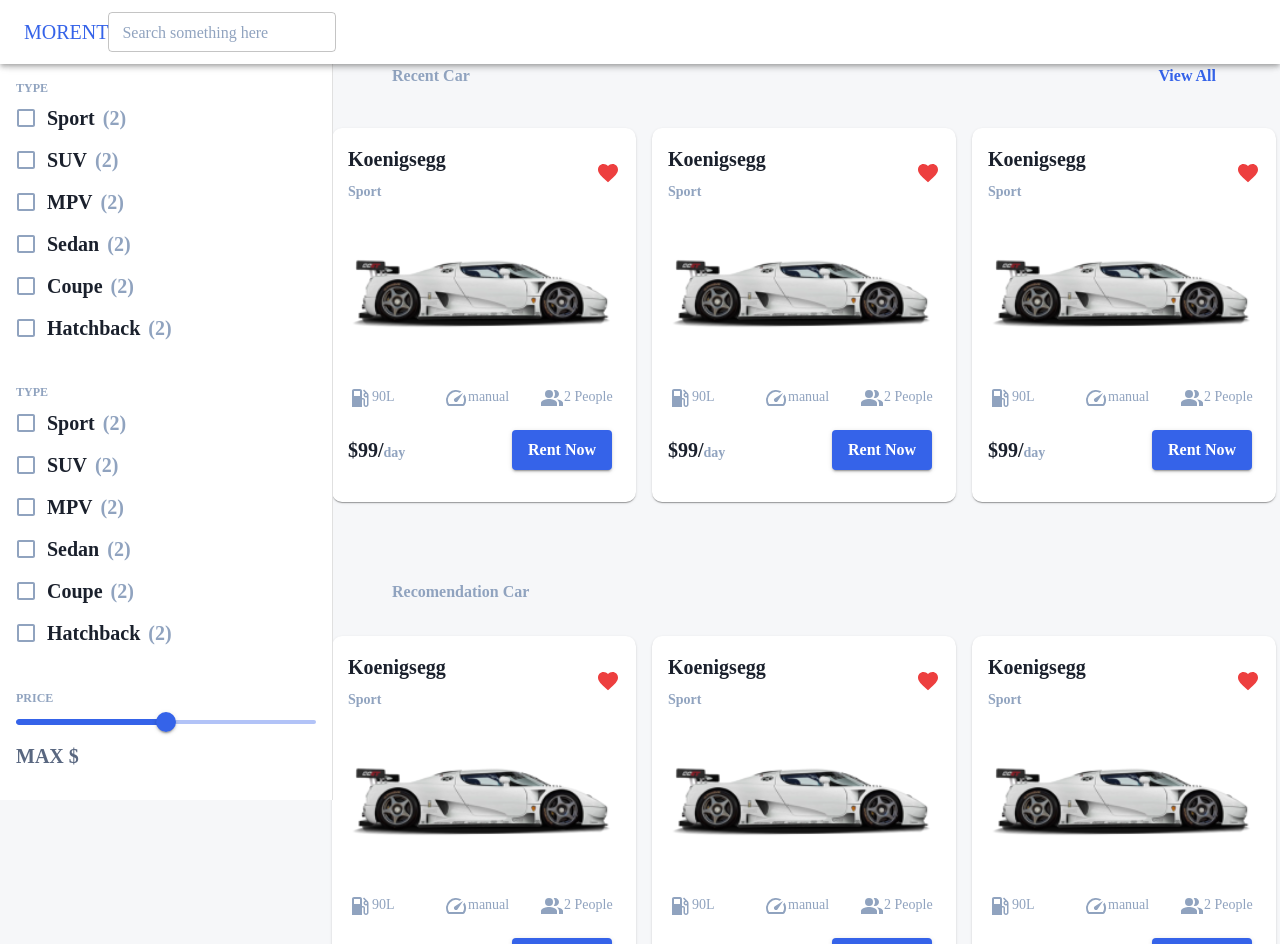
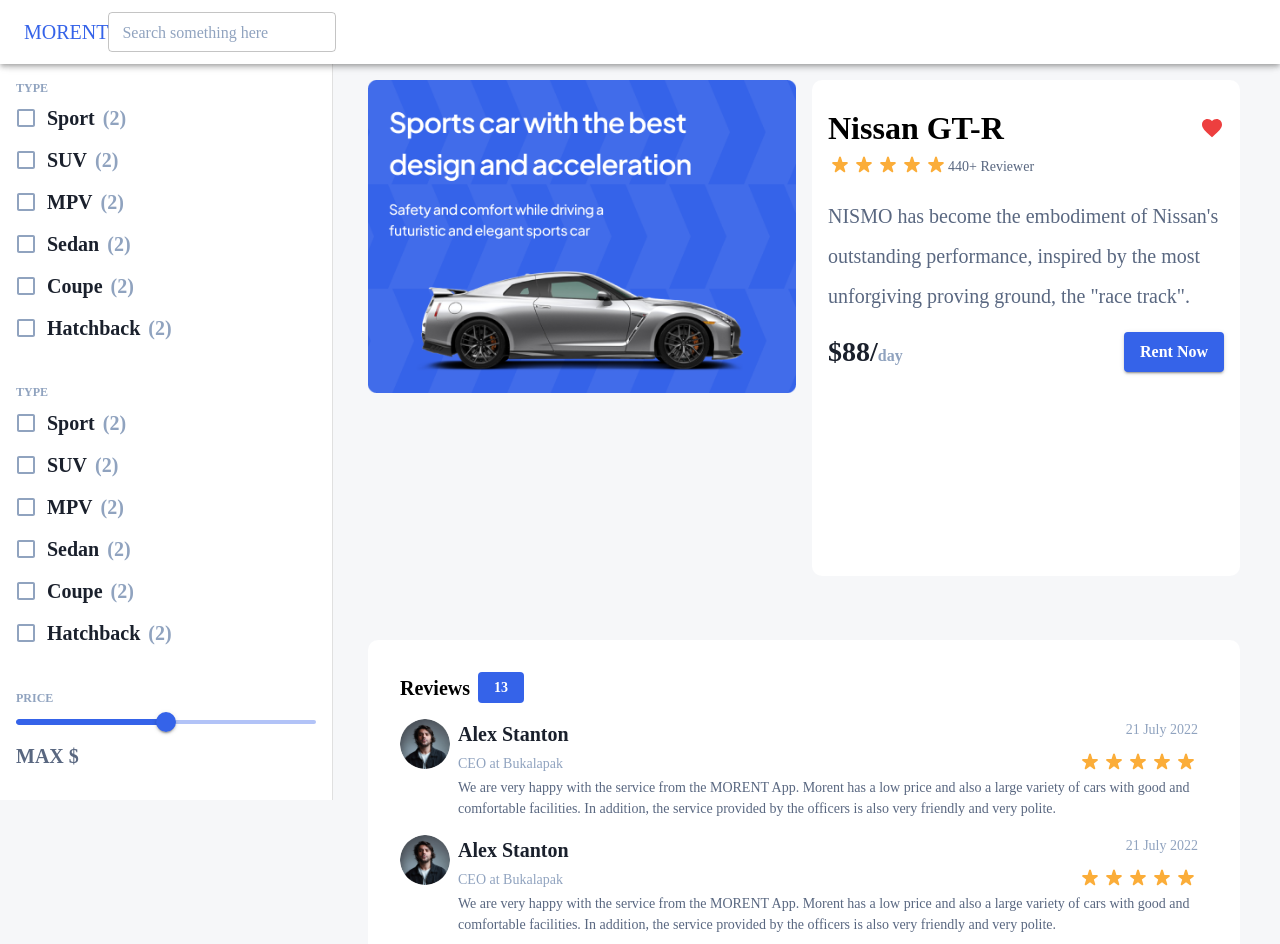
Before and after one commit to Asysyakur/SlicingMoreent, a React (Create React App) app: page /Detail in a window 1280 px wide. Shown: the top 944 px of the page. Built offline with nearby package versions, Linux system fonts and the light colour scheme.

Commit message:
add reviews and detail in detail page

```diff
--- a/src/datamobil.json
+++ b/src/datamobil.json
@@ -1,6 +1,6 @@
 [
   {
-    "image": "/assets/car.png",
+    "image": "assets/car.png",
     "name": "Koenigsegg",
     "category": "Sport",
     "gas": "90",
--- a/src/pages/Detail.js
+++ b/src/pages/Detail.js
@@ -5,16 +5,217 @@
 import { Box, Typography } from "@mui/material";
 import Sidebar from "../components/Sidebar";
 import cars from "../datamobil.json";
+import Profil from "../assets/Profill.png";
+import FavoriteIcon from "@mui/icons-material/Favorite";
+import ExpandMoreRoundedIcon from "@mui/icons-material/ExpandMoreRounded";
+import StarRateRoundedIcon from "@mui/icons-material/StarRateRounded";
+import View from "../assets/View.png";
+import ButtonUsage from "../components/ButtonUsage";
 
 export default function Detail() {
   return (
     <div style={{ backgroundColor: "#F6F7F9" }}>
       <NavBar />
+      <Sidebar />
+      <Box sx={{ marginLeft: "328px" }}>
+        <Grid container sx={{ paddingTop: 10, paddingX: 5 }} columnSpacing={2}>
+          <Grid item xs={12} sm={6}>
+            <img
+              src={View}
+              alt="view"
+              style={{ width: "100%", height: "auto" }}
+            />
+          </Grid>
+          <Grid item xs={12} sm={6}>
+            <Box
+              sx={{
+                backgroundColor: "#FFFFFF",
+                paddingX: 2,
+                paddingY: 3,
+                borderRadius: "10px",
+                minHeight:"448px"
+              }}
+            >
+              <Grid
+                container
+                justifyContent="space-between"
+                alignItems="center"
+              >
+                <Typography sx={{ fontSize: 32, fontWeight: 700 }}>
+                  Nissan GT-R
+                </Typography>
+                <FavoriteIcon
+                  style={{ color: "#ED3F3F", marginLeft: "auto" }}
+                />
+              </Grid>
+              <Grid container alignItems="center">
+                <Grid color="#FBAD39">
+                  <StarRateRoundedIcon />
+                  <StarRateRoundedIcon />
+                  <StarRateRoundedIcon />
+                  <StarRateRoundedIcon />
+                  <StarRateRoundedIcon />
+                </Grid>
+                <Typography
+                  color="text.third"
+                  sx={{ fontSize: 14, fontWeight: 500 }}
+                >
+                  440+ Reviewer
+                </Typography>
+              </Grid>
+              <Typography
+                color="text.third"
+                sx={{
+                  fontSize: 20,
+                  fontWeight: 400,
+                  lineHeight: "40px",
+                  marginY: 2,
+                }}
+              >
+                NISMO has become the embodiment of Nissan's outstanding
+                performance, inspired by the most unforgiving proving ground,
+                the "race track".
+              </Typography>
 
-          <Sidebar />
-
-
-          <Box sx={{ marginLeft: '328px' }}>
+              <Grid
+            sx={{ fontSize: 14, marginTop: 1 }}
+            justifyContent="space-between"
+            alignItems="center"
+            container
+          >
+            <Grid item>
+              <Typography
+                sx={{ fontSize: 28, fontWeight: 700 }}
+                color="text.primary"
+                fontWeight="bold"
+                variant="h5"
+                component="div"
+              >
+                $88/
+                <span
+                  style={{ color: "#90A3BF", fontSize: 16, fontWeight: 700 }}
+                >
+                  day
+                </span>
+              </Typography>
+            </Grid>
+            <Grid item>
+                <ButtonUsage name="Rent Now" />
+            </Grid>
+          </Grid>
+            </Box>
+          </Grid>
+        </Grid>
+        <Box
+          sx={{
+            backgroundColor: "#FFFFFF",
+            marginX: 5,
+            padding: 4,
+            marginTop: "64px",
+            borderRadius: "10px",
+          }}
+        >
+          <Grid container alignItems="center" columnSpacing={1}>
+            <Grid item>
+              <Typography sx={{ fontSize: 20, fontWeight: 600 }}>
+                Reviews
+              </Typography>
+            </Grid>
+            <Grid item>
+              <Typography
+                color="white"
+                sx={{
+                  backgroundColor: "#3563E9",
+                  fontSize: 14,
+                  fontWeight: 700,
+                  paddingX: "16px",
+                  paddingY: "5px",
+                  borderRadius: "4px",
+                }}
+              >
+                13
+              </Typography>
+            </Grid>
+          </Grid>
+          {[...new Array(2)].map((_) => (
+            <Grid container columnSpacing={1} sx={{ paddingTop: 2 }}>
+              <Grid item>
+                <img
+                  src={Profil}
+                  alt="profil"
+                  style={{ width: 50, height: 50, borderRadius: 50 }}
+                />
+              </Grid>
+              <Grid container item xs={11} spacing={0}>
+                <Grid container justifyContent="space-between" item>
+                  <Grid item>
+                    <Typography
+                      color="text.primary"
+                      sx={{ fontSize: 20, fontWeight: 700 }}
+                    >
+                      Alex Stanton
+                    </Typography>
+                  </Grid>
+                  <Grid item>
+                    <Typography
+                      color="text.secondary"
+                      sx={{ fontSize: 14, fontWeight: 500 }}
+                    >
+                      21 July 2022
+                    </Typography>
+                  </Grid>
+                </Grid>
+                <Grid
+                  container
+                  justifyContent="space-between"
+                  alignItems="center"
+                  item
+                >
+                  <Grid item>
+                    <Typography
+                      color="text.secondary"
+                      sx={{ fontSize: 14, fontWeight: 500 }}
+                    >
+                      CEO at Bukalapak
+                    </Typography>
+                  </Grid>
+                  <Grid color="#FBAD39" item>
+                    <StarRateRoundedIcon />
+                    <StarRateRoundedIcon />
+                    <StarRateRoundedIcon />
+                    <StarRateRoundedIcon />
+                    <StarRateRoundedIcon />
+                  </Grid>
+                </Grid>
+                <Grid item>
+                  <Typography
+                    color="text.third"
+                    sx={{ fontSize: 14, fontWeight: 400 }}
+                  >
+                    We are very happy with the service from the MORENT App.
+                    Morent has a low price and also a large variety of cars with
+                    good and comfortable facilities. In addition, the service
+                    provided by the officers is also very friendly and very
+                    polite.
+                  </Typography>
+                </Grid>
+              </Grid>
+            </Grid>
+          ))}
+          <Grid
+            container
+            color="text.secondary"
+            columnGap={1}
+            justifyContent="center"
+            alignItems="center"
+            sx={{ marginTop: 4 }}
+          >
+            <Typography sx={{ fontSize: 16, fontWeight: 600 }}>
+              Show All
+            </Typography>
+            <ExpandMoreRoundedIcon />
+          </Grid>
+        </Box>
         <Grid
           container
           sx={{ paddingX: 8, marginTop: 8 }}
@@ -29,20 +230,12 @@
             </Typography>
           </Grid>
           <Grid item>
-                <Typography
-                  sx={{ fontSize: 16, fontWeight: 600 }}
-                  color="primary"
-                >
+            <Typography sx={{ fontSize: 16, fontWeight: 600 }} color="primary">
               View All
             </Typography>
           </Grid>
         </Grid>
-            <Grid
-              justifyContent="center"
-              container
-              spacing={2}
-              sx={{ marginY: 3 }}
-            >
+        <Grid justifyContent="center" container spacing={2} sx={{ marginY: 3 }}>
           {cars.slice(0, 3).map((car) => (
             <Grid item>
               <Card
@@ -63,12 +256,7 @@
         >
           Recomendation Car
         </Typography>
-            <Grid
-              justifyContent="center"
-              container
-              spacing={2}
-              sx={{ marginY: 2 }}
-            >
+        <Grid justifyContent="center" container spacing={2} sx={{ marginY: 2 }}>
           {cars.slice(0, 3).map((car) => (
             <Grid item>
               <Card
@@ -84,7 +272,6 @@
           ))}
         </Grid>
       </Box>
-
     </div>
   );
 }
--- a/src/theme.js
+++ b/src/theme.js
@@ -13,6 +13,7 @@
             primary: '#1A202C', // Contoh warna primary
             secondary: '#90A3BF', // Ubah atau tambahkan warna text.secondary sesuai keinginan Anda
             third: '#596780', // Ubah atau tambahkan warna text.third sesuai keinginan Anda
+            white: '#ffffff', // Ubah atau tambahkan warna text.third sesuai keinginan Anda
         },
     },
     typography: {
```
Also changed, not shown: src/assets/Profill.png (added), src/assets/View.png (added). Lines whose indentation alone changed are shown as unchanged.
